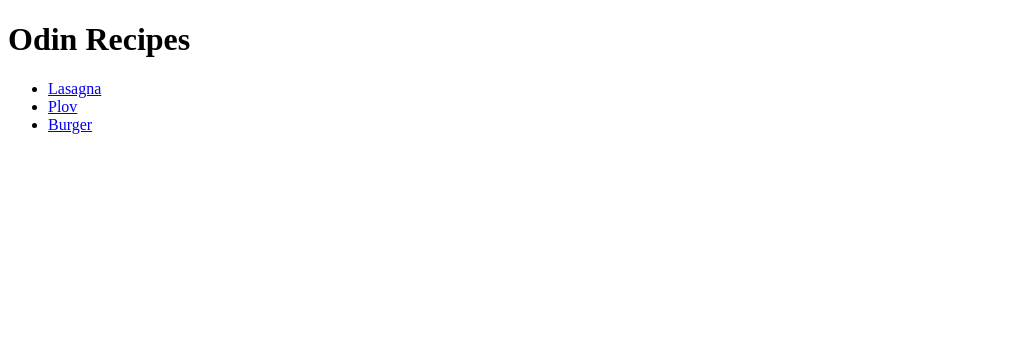
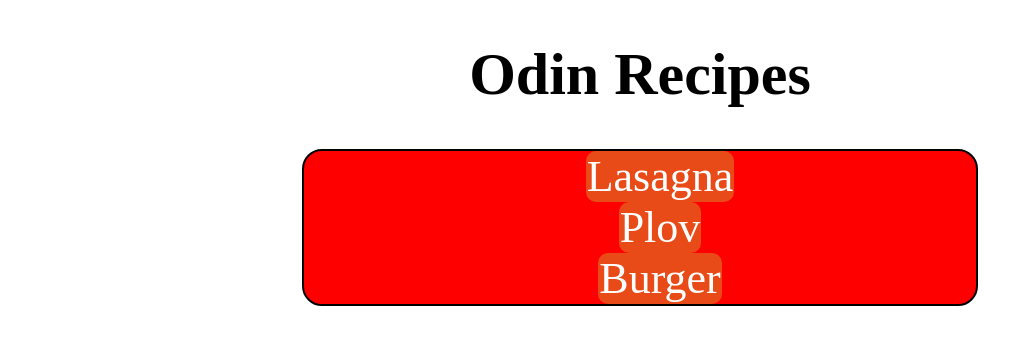
Before and after one commit to Nerio01/odin-recipes, a plain HTML site: page index.html in a window 1280 px wide. Shown: the whole page, without its empty margins (0-1032 px from the left). Drawn offline with Linux system fonts and the light colour scheme.

Commit message:
started adding CSS styles to this project

```diff
--- a/index.html
+++ b/index.html
@@ -1,8 +1,9 @@
 <!DOCTYPE html>
 <html lang="en">
-<head>
+  <head>
     <meta charset="UTF-8">
     <meta name="viewport" content="width=device-width, initial-scale=1.0">
+    <link rel="stylesheet" href="styles.css">
     <title>Odin Recipes</title>
 </head>
 <body>
@@ -17,6 +18,6 @@
         <li>
             <a href="recipes/burger.html">Burger</a>
         </li>
-    </ul>
+    </u5l>
 </body>
 </html>
--- /dev/null
+++ b/styles.css
@@ -0,0 +1,29 @@
+body {
+  text-align: center;
+}
+h1 {
+  font-size: 60px;
+}
+
+ul {
+  background-color: red;
+  border: 2px solid black;
+  border-radius: 20px;
+  width: 50%;
+  height: auto;
+  margin: 20px auto;
+}
+
+li {
+  list-style: none;
+}
+li > a {
+  font-size: 44px;
+  color: white;
+  text-decoration: none;
+  border: 2px;
+  padding: 1px;
+  margin: 0px;
+  background-color: rgba(210, 149, 46, 0.5);
+  border-radius: 10px;
+}
```
